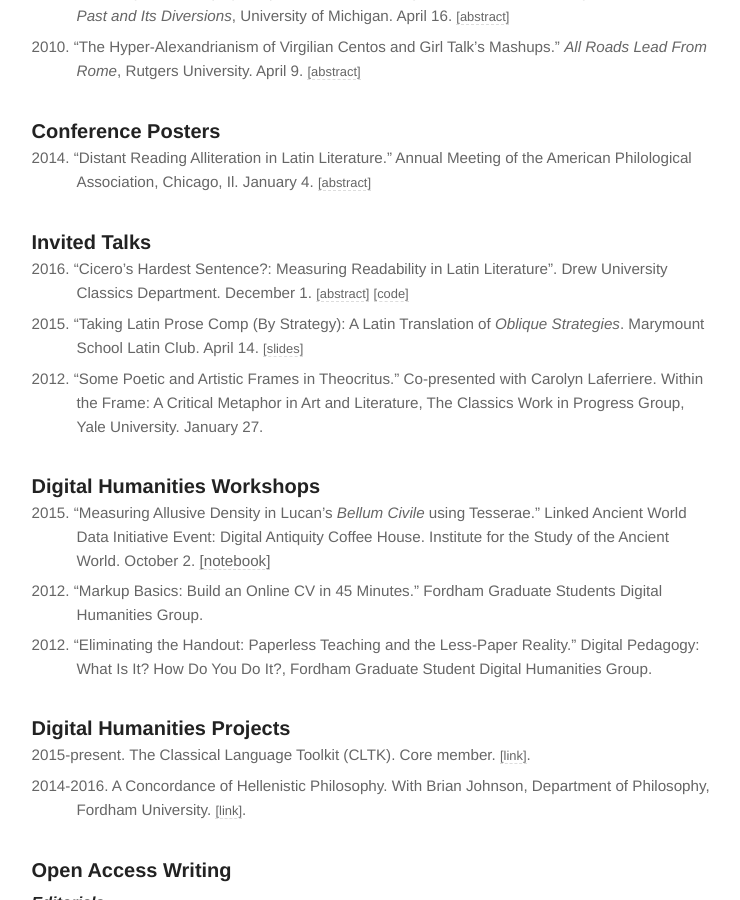
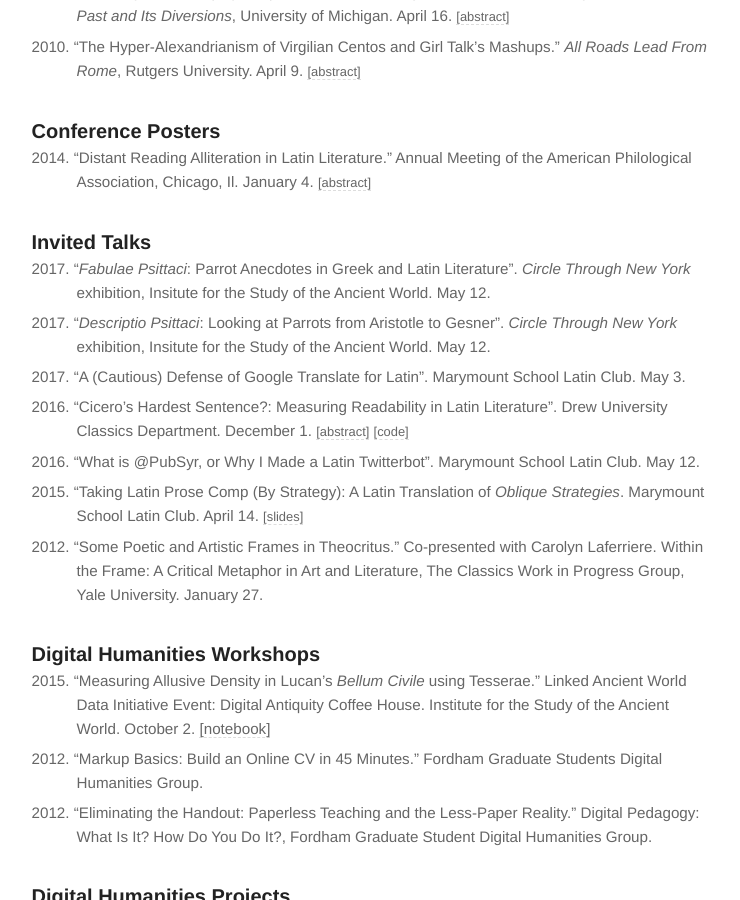
Before and after one commit to diyclassics/diyclassics.github.io, a Jekyll site: the page built from cv.md, in a window 1280 px wide and 900 px high, scrolled down 2434 px. Shown: the whole window, without its empty margins (266-1006 px from the left). Built offline with Jekyll 4.4.1, drawn with Linux system fonts in a browser that asks for light colours.

Commit message:
Update talks

```diff
--- a/cv.md
+++ b/cv.md
@@ -81,7 +81,11 @@ January 2017
 
 ### Invited Talks
 
+- 2017\. "*Fabulae Psittaci*: Parrot Anecdotes in Greek and Latin Literature". *Circle Through New York* exhibition, Insitute for the Study of the Ancient World. May 12.
+- 2017\. "*Descriptio Psittaci*: Looking at Parrots from Aristotle to Gesner". *Circle Through New York* exhibition, Insitute for the Study of the Ancient World. May 12.
+- 2017\. "A (Cautious) Defense of Google Translate for Latin". Marymount School Latin Club. May 3.
 - 2016\. "Cicero's Hardest Sentence?: Measuring Readability in Latin Literature". Drew University Classics Department. December 1. [[abstract]](../ciceros-hardest-sentence){:.cv-link} [[code]](https://github.com/diyclassics/readability/blob/master/Cicero%20Readability%20Final.ipynb){:.cv-link}
+- 2016\. "What is @PubSyr, or Why I Made a Latin Twitterbot". Marymount School Latin Club. May 12.
 - 2015\. "Taking Latin Prose Comp (By Strategy): A Latin Translation of *Oblique Strategies*. Marymount School Latin Club. April 14. [[slides]](../assets/pdfs/taking-latin-prose-comp.pdf){:.cv-link}
 - 2012\. "Some Poetic and Artistic Frames in Theocritus." Co-presented with Carolyn Laferriere. Within the Frame: A Critical Metaphor in Art and Literature, The Classics Work in Progress Group, Yale University. January 27.
 
```
